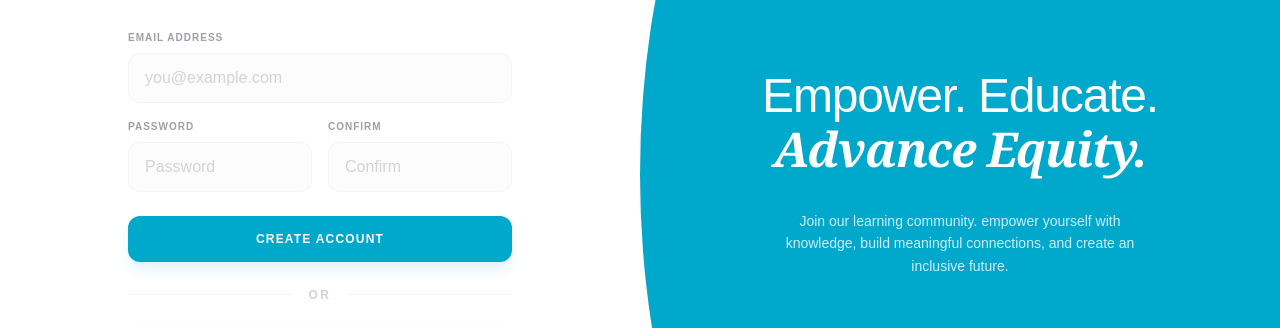
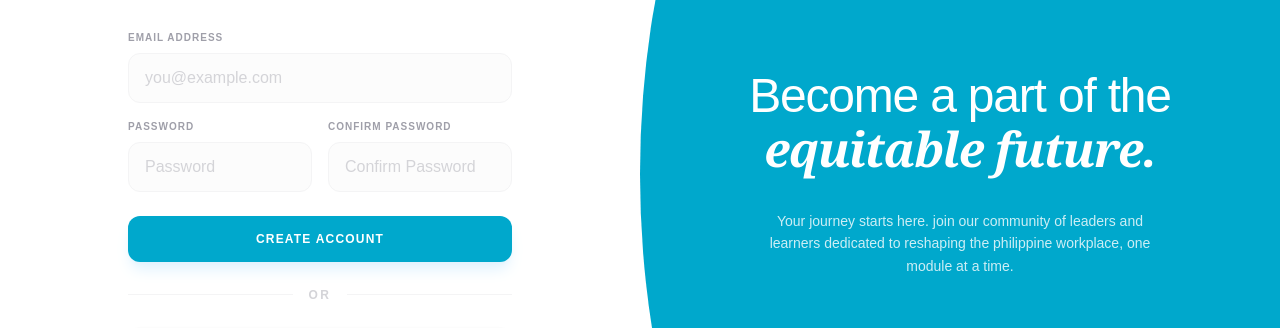
Before and after one commit to nathsuki73/gadvance, a Next.js app: page /auth/signup in a window 1280 px wide. Shown: the part 226-554 px from the top of the page. Built offline with nearby package versions, Linux system fonts and the light colour scheme; no server answers; a web font is replaced by a local one.

Commit message:
Update SignIn and SignUp components with revised messaging and improved user engagement

```diff
--- a/app/auth/signin/page.tsx
+++ b/app/auth/signin/page.tsx
@@ -453,21 +453,13 @@ const SignIn = () => {
         {/* Main Content Container: Centered via Flexbox Parent */}
       <div className="text-center px-12 relative z-10">
         <h2 className="text-4xl md:text-5xl font-light mb-8 leading-[1.1] tracking-tight">
-            Empower. Educate.<br />
-            <span className="font-semibold italic font-serif">Advance Equity.</span>
+          Continue the <br />
+          <span className="font-semibold italic font-serif text-white">evolution of your journey.</span>
         </h2>
         <p className="text-white/80 text-sm leading-relaxed max-w-sm mx-auto font-light">
-            Join our learning community. empower yourself with knowledge,
-            build meaningful connections, and create an inclusive future.
+          Welcome back to your dashboard. pick up exactly where you left off and
+          keep driving the conversation toward a more equitable world.
         </p>
-
-          {/* Character Graphics Area (Optional/Hidden) */}
-          {/* <div className="mt-16 flex justify-center space-x-2 grayscale opacity-30 contrast-125">
-             <div className="h-12 w-6 bg-white/20 rounded-t-full"></div>
-             <div className="h-10 w-6 bg-white/20 rounded-t-full"></div>
-             <div className="h-14 w-6 bg-white/20 rounded-t-full"></div>
-             <div className="h-8 w-6 bg-white/20 rounded-t-full"></div>
-          </div> */}
       </div>
 
         {/* Footer Text: Absolute positioned at the bottom so it doesn't interfere with vertical centering */}
--- a/app/auth/signup/page.tsx
+++ b/app/auth/signup/page.tsx
@@ -439,12 +439,12 @@ const SignUp = () => {
                   </div>
                   <div>
                     <label className="block text-[10px] font-bold text-zinc-400 mb-2 uppercase tracking-widest">
-                      Confirm
+                      Confirm Password
                     </label>
                     <input
                       name="confirmPassword"
                       type="password"
-                      placeholder="Confirm"
+                      placeholder="Confirm Password"
                       value={formData.confirmPassword}
                       onChange={handleInputChange}
                       className={`w-full px-4 py-3 rounded-xl border ${
@@ -503,15 +503,12 @@ const SignUp = () => {
       >
       <div className="text-center px-12 relative z-10">
         <h2 className="text-4xl md:text-5xl font-light mb-8 leading-[1.1] tracking-tight">
-            Empower. Educate.
-            <br />
-            <span className="font-semibold italic font-serif">
-              Advance Equity.
-            </span>
+          Become a part of the <br />
+          <span className="font-semibold italic font-serif text-white">equitable future.</span>
         </h2>
         <p className="text-white/80 text-sm leading-relaxed max-w-sm mx-auto font-light">
-            Join our learning community. empower yourself with knowledge, build
-            meaningful connections, and create an inclusive future.
+          Your journey starts here. join our community of leaders and learners
+          dedicated to reshaping the philippine workplace, one module at a time.
         </p>
       </div>
 
```
Lines whose indentation alone changed are shown as unchanged.
